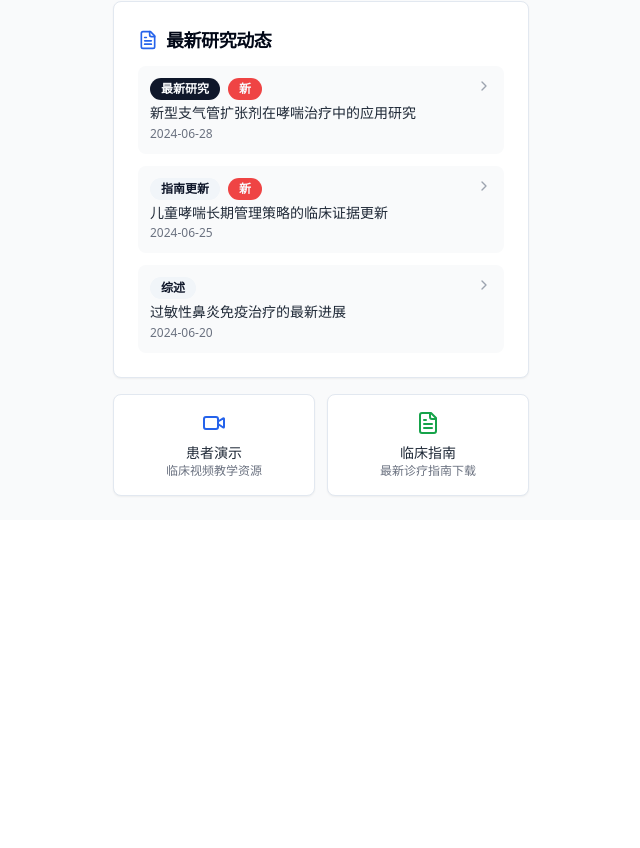
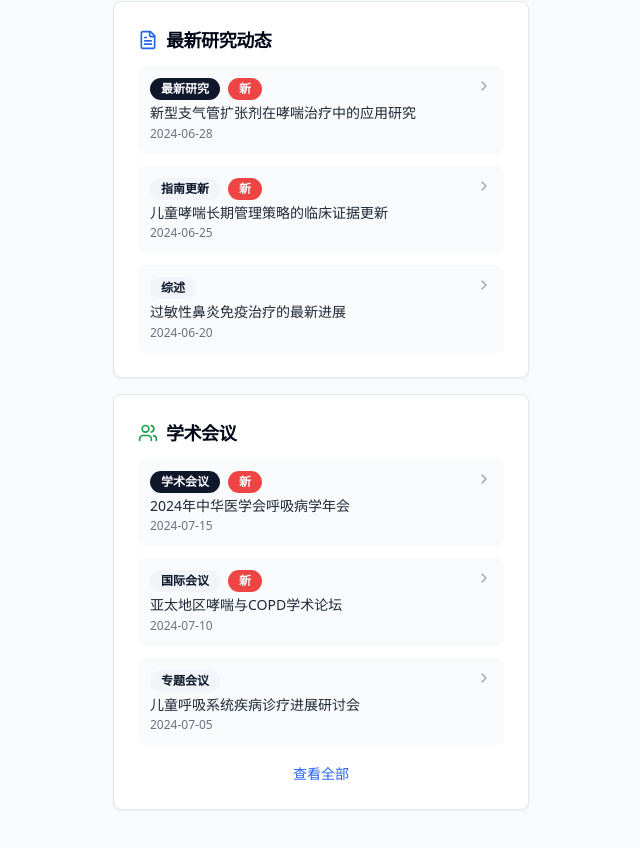
Before and after one commit to Romona-z/OJYH, a React (Vite) app: page / in a window 1280 px wide. Shown: the part 539-1387 px from the top of the page, without its empty margins (319-959 px from the left). Before the commit the page ends 1059 px from the top, so only its background shows below. Built offline with nearby package versions, Linux system fonts and the light colour scheme.

Commit message:
Refactor index page
Remove patient demonstration and clinical guidelines, replace with academic conferences, and add "view all" button.

```diff
--- a/src/pages/Index.tsx
+++ b/src/pages/Index.tsx
@@ -74,6 +74,27 @@ const Index = () => {
       title: '过敏性鼻炎免疫治疗的最新进展',
       date: '2024-06-20',
       tag: '综述',
+      isNew: false
+    }
+  ];
+
+  const academicConferences = [
+    {
+      title: '2024年中华医学会呼吸病学年会',
+      date: '2024-07-15',
+      tag: '学术会议',
+      isNew: true
+    },
+    {
+      title: '亚太地区哮喘与COPD学术论坛',
+      date: '2024-07-10',
+      tag: '国际会议',
+      isNew: true
+    },
+    {
+      title: '儿童呼吸系统疾病诊疗进展研讨会',
+      date: '2024-07-05',
+      tag: '专题会议',
       isNew: false
     }
   ];
@@ -157,24 +178,48 @@ const Index = () => {
           </CardContent>
         </Card>
 
-        {/* Quick Actions */}
-        <div className="grid grid-cols-2 gap-3">
-          <Card className="bg-white border hover:shadow-md transition-shadow cursor-pointer">
-            <CardContent className="p-4 text-center">
-              <Video className="h-6 w-6 text-blue-600 mx-auto mb-2" />
-              <p className="text-sm font-medium text-gray-800">患者演示</p>
-              <p className="text-xs text-gray-500">临床视频教学资源</p>
-            </CardContent>
-          </Card>
-
-          <Card className="bg-white border hover:shadow-md transition-shadow cursor-pointer">
-            <CardContent className="p-4 text-center">
-              <FileText className="h-6 w-6 text-green-600 mx-auto mb-2" />
-              <p className="text-sm font-medium text-gray-800">临床指南</p>
-              <p className="text-xs text-gray-500">最新诊疗指南下载</p>
-            </CardContent>
-          </Card>
-        </div>
+        {/* Academic Conferences Section */}
+        <Card className="mb-4">
+          <CardHeader className="pb-3">
+            <CardTitle className="flex items-center text-lg">
+              <Users className="h-5 w-5 mr-2 text-green-600" />
+              学术会议
+            </CardTitle>
+          </CardHeader>
+          <CardContent className="pt-0">
+            <div className="space-y-3">
+              {academicConferences.map((conference, index) => (
+                <div key={index} className="flex items-start justify-between p-3 bg-gray-50 rounded-lg hover:bg-gray-100 transition-colors cursor-pointer">
+                  <div className="flex-1">
+                    <div className="flex items-center mb-1">
+                      <Badge
+                        variant={conference.tag === '学术会议' ? 'default' : 'secondary'}
+                        className="text-xs mr-2"
+                      >
+                        {conference.tag}
+                      </Badge>
+                      {conference.isNew && (
+                        <Badge variant="destructive" className="text-xs">
+                          新
+                        </Badge>
+                      )}
+                    </div>
+                    <h4 className="font-medium text-sm text-gray-800 leading-tight mb-1">
+                      {conference.title}
+                    </h4>
+                    <p className="text-xs text-gray-500">{conference.date}</p>
+                  </div>
+                  <ChevronRight className="h-4 w-4 text-gray-400 ml-2 flex-shrink-0" />
+                </div>
+              ))}
+            </div>
+            <div className="mt-4 text-center">
+              <button className="text-sm text-blue-600 hover:text-blue-700 font-medium">
+                查看全部
+              </button>
+            </div>
+          </CardContent>
+        </Card>
       </div>
     </div>
   );
```
